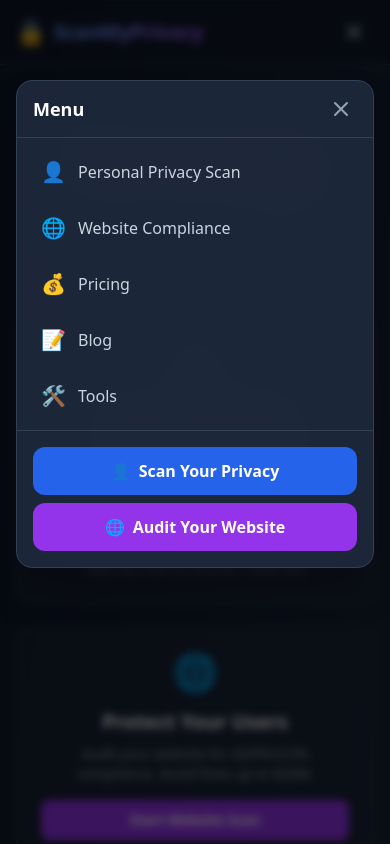
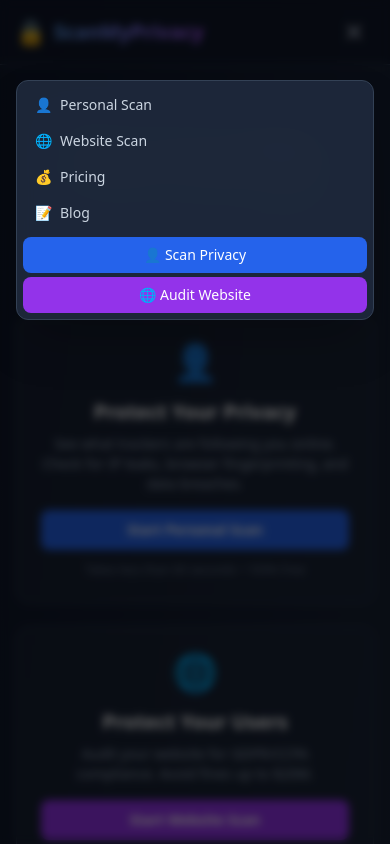
Before and after one commit to e46dream/scanmyprivacy, a Next.js app: page / in a window 390 px wide. Both pictures are taken after a click on the button "Toggle menu". Shown: the top 844 px of the page. Built offline with nearby package versions, Linux system fonts and the light colour scheme.

Commit message:
[BACKUP-019] Compact floating menu implemented
Timestamp: 2026-04-04 13:03:06

```diff
--- a/components/Navigation.tsx
+++ b/components/Navigation.tsx
@@ -127,83 +127,61 @@ export default function Navigation() {
           />
 
           {/* Floating Menu */}
-          <div className="fixed inset-x-4 top-20 bottom-4 md:hidden z-50 pointer-events-none">
-            <div className="bg-slate-800/95 backdrop-blur-xl border border-slate-700 rounded-2xl shadow-2xl pointer-events-auto max-h-full overflow-y-auto">
-              {/* Menu Header */}
-              <div className="flex items-center justify-between px-4 py-3 border-b border-slate-700">
-                <span className="text-lg font-semibold text-white">Menu</span>
-                <button
-                  onClick={closeMenu}
-                  className="text-slate-400 hover:text-white p-1 rounded-lg hover:bg-slate-700 transition-colors"
-                  aria-label="Close menu"
-                >
-                  <svg className="h-6 w-6" fill="none" viewBox="0 0 24 24" stroke="currentColor">
-                    <path strokeLinecap="round" strokeLinejoin="round" strokeWidth={2} d="M6 18L18 6M6 6l12 12" />
-                  </svg>
-                </button>
-              </div>
-
+          <div className="fixed inset-x-4 top-20 md:hidden z-50 pointer-events-none">
+            <div className="bg-slate-800/95 backdrop-blur-xl border border-slate-700 rounded-xl shadow-2xl pointer-events-auto max-w-sm mx-auto">
               {/* Menu Items */}
-              <div className="p-2 space-y-1">
+              <div className="p-1.5">
                 <Link
                   href="/personal"
                   onClick={closeMenu}
-                  className="flex items-center space-x-3 px-4 py-3 text-base font-medium text-slate-300 hover:text-white hover:bg-slate-700 rounded-xl transition-colors"
+                  className="flex items-center space-x-2 px-3 py-2 text-sm font-medium text-slate-300 hover:text-white hover:bg-slate-700 rounded-lg transition-colors"
                 >
-                  <span className="text-xl">👤</span>
-                  <span>Personal Privacy Scan</span>
+                  <span>👤</span>
+                  <span>Personal Scan</span>
                 </Link>
                 <Link
                   href="/website"
                   onClick={closeMenu}
-                  className="flex items-center space-x-3 px-4 py-3 text-base font-medium text-slate-300 hover:text-white hover:bg-slate-700 rounded-xl transition-colors"
+                  className="flex items-center space-x-2 px-3 py-2 text-sm font-medium text-slate-300 hover:text-white hover:bg-slate-700 rounded-lg transition-colors"
                 >
-                  <span className="text-xl">🌐</span>
-                  <span>Website Compliance</span>
+                  <span>🌐</span>
+                  <span>Website Scan</span>
                 </Link>
                 <Link
                   href="/pricing"
                   onClick={closeMenu}
-                  className="flex items-center space-x-3 px-4 py-3 text-base font-medium text-slate-300 hover:text-white hover:bg-slate-700 rounded-xl transition-colors"
+                  className="flex items-center space-x-2 px-3 py-2 text-sm font-medium text-slate-300 hover:text-white hover:bg-slate-700 rounded-lg transition-colors"
                 >
-                  <span className="text-xl">💰</span>
+                  <span>💰</span>
                   <span>Pricing</span>
                 </Link>
                 <Link
                   href="/blog"
                   onClick={closeMenu}
-                  className="flex items-center space-x-3 px-4 py-3 text-base font-medium text-slate-300 hover:text-white hover:bg-slate-700 rounded-xl transition-colors"
+                  className="flex items-center space-x-2 px-3 py-2 text-sm font-medium text-slate-300 hover:text-white hover:bg-slate-700 rounded-lg transition-colors"
                 >
-                  <span className="text-xl">📝</span>
+                  <span>📝</span>
                   <span>Blog</span>
-                </Link>
-                <Link
-                  href="/tools"
-                  onClick={closeMenu}
-                  className="flex items-center space-x-3 px-4 py-3 text-base font-medium text-slate-300 hover:text-white hover:bg-slate-700 rounded-xl transition-colors"
-                >
-                  <span className="text-xl">🛠️</span>
-                  <span>Tools</span>
                 </Link>
               </div>
 
               {/* CTA Section */}
-              <div className="p-4 border-t border-slate-700 space-y-2">
+              <div className="px-1.5 pb-1.5 space-y-1">
                 <Link
                   href="/personal"
                   onClick={closeMenu}
-                  className="flex items-center justify-center space-x-2 w-full bg-blue-600 hover:bg-blue-700 text-white px-4 py-3 rounded-xl font-semibold transition-colors"
+                  className="flex items-center justify-center space-x-1 w-full bg-blue-600 hover:bg-blue-700 text-white px-3 py-2 rounded-lg font-medium transition-colors text-sm"
                 >
                   <span>👤</span>
-                  <span>Scan Your Privacy</span>
+                  <span>Scan Privacy</span>
                 </Link>
                 <Link
                   href="/website"
                   onClick={closeMenu}
-                  className="flex items-center justify-center space-x-2 w-full bg-purple-600 hover:bg-purple-700 text-white px-4 py-3 rounded-xl font-semibold transition-colors"
+                  className="flex items-center justify-center space-x-1 w-full bg-purple-600 hover:bg-purple-700 text-white px-3 py-2 rounded-lg font-medium transition-colors text-sm"
                 >
                   <span>🌐</span>
-                  <span>Audit Your Website</span>
+                  <span>Audit Website</span>
                 </Link>
               </div>
             </div>
```
Also changed, not shown: 1 other file (tests, documents, lock files or other folders).
